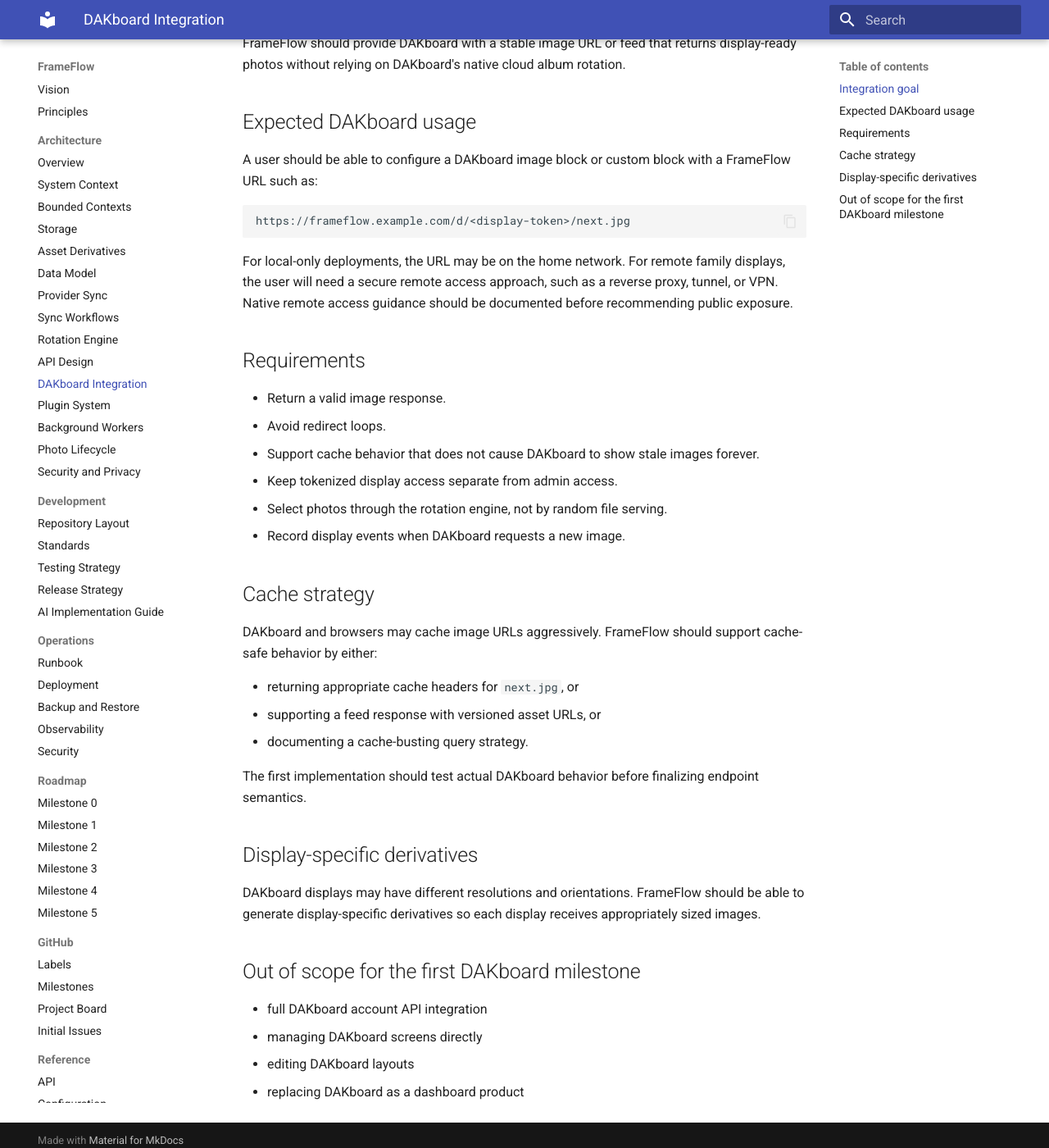
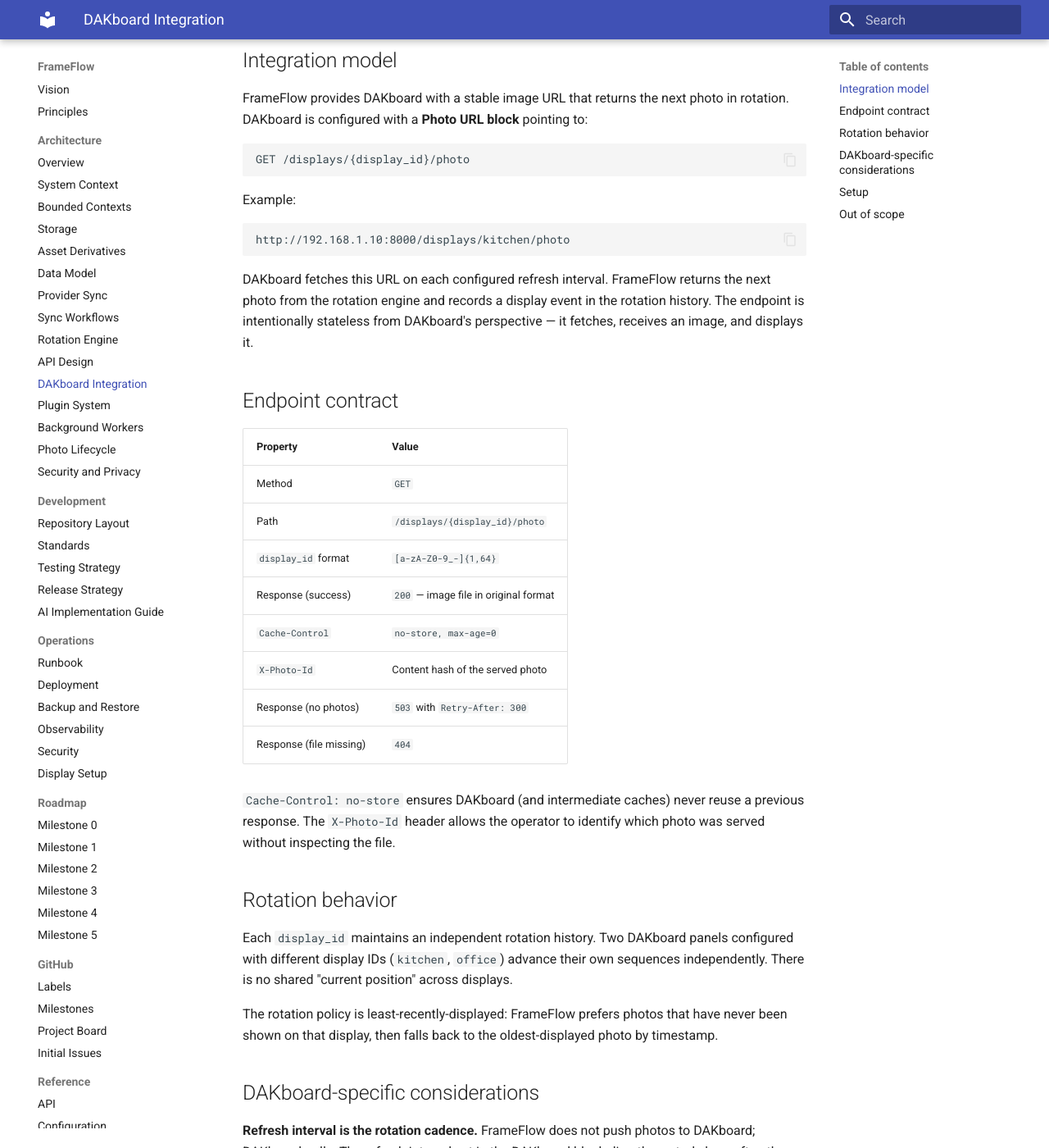
Before and after one commit to nbeck/frameflow, an MkDocs documentation site: the page built from docs/architecture/dakboard-integration.md, in a window 1280 px wide and 1400 px high, scrolled down 256 px. Shown: the whole window at 82% size. Built offline with MkDocs 1.6.1 and Material for MkDocs 9.7.7, drawn with Linux system fonts in a browser that asks for light colours; some of the changed text lies outside the part shown.

Commit message:
docs: add display client setup guide and update DAKboard architecture doc (#95)
* docs: add display client setup guide and update DAKboard architecture doc

Co-Authored-By: Claude Sonnet 4.6 <noreply@anthropic.com>

* fix: add display-setup to nav and remove unresolvable ADR link

Co-Authored-By: Claude Sonnet 4.6 <noreply@anthropic.com>

---------

Co-authored-by: Nate Beck <>
Co-authored-by: Claude Sonnet 4.6 <noreply@anthropic.com>

````diff
--- a/docs/architecture/dakboard-integration.md
+++ b/docs/architecture/dakboard-integration.md
@@ -2,46 +2,60 @@
 
 DAKboard is the first supported display client for FrameFlow.
 
-## Integration goal
+See ADR-0010 (`adr/0010-display-client-architecture.md`) for the architectural decisions that govern this integration.
 
-FrameFlow should provide DAKboard with a stable image URL or feed that returns display-ready photos without relying on DAKboard's native cloud album rotation.
+## Integration model
 
-## Expected DAKboard usage
+FrameFlow provides DAKboard with a stable image URL that returns the next photo in rotation. DAKboard is configured with a **Photo URL block** pointing to:
 
-A user should be able to configure a DAKboard image block or custom block with a FrameFlow URL such as:
-
-```text
-https://frameflow.example.com/d/<display-token>/next.jpg
+```
+GET /displays/{display_id}/photo
 ```
 
-For local-only deployments, the URL may be on the home network. For remote family displays, the user will need a secure remote access approach, such as a reverse proxy, tunnel, or VPN. Native remote access guidance should be documented before recommending public exposure.
+Example:
 
-## Requirements
+```
+http://192.168.1.10:8000/displays/kitchen/photo
+```
 
-- Return a valid image response.
-- Avoid redirect loops.
-- Support cache behavior that does not cause DAKboard to show stale images forever.
-- Keep tokenized display access separate from admin access.
-- Select photos through the rotation engine, not by random file serving.
-- Record display events when DAKboard requests a new image.
+DAKboard fetches this URL on each configured refresh interval. FrameFlow returns the next photo from the rotation engine and records a display event in the rotation history. The endpoint is intentionally stateless from DAKboard's perspective — it fetches, receives an image, and displays it.
 
-## Cache strategy
+## Endpoint contract
 
-DAKboard and browsers may cache image URLs aggressively. FrameFlow should support cache-safe behavior by either:
+| Property | Value |
+|---|---|
+| Method | `GET` |
+| Path | `/displays/{display_id}/photo` |
+| `display_id` format | `[a-zA-Z0-9_-]{1,64}` |
+| Response (success) | `200` — image file in original format |
+| `Cache-Control` | `no-store, max-age=0` |
+| `X-Photo-Id` | Content hash of the served photo |
+| Response (no photos) | `503` with `Retry-After: 300` |
+| Response (file missing) | `404` |
 
-- returning appropriate cache headers for `next.jpg`, or
-- supporting a feed response with versioned asset URLs, or
-- documenting a cache-busting query strategy.
+`Cache-Control: no-store` ensures DAKboard (and intermediate caches) never reuse a previous response. The `X-Photo-Id` header allows the operator to identify which photo was served without inspecting the file.
 
-The first implementation should test actual DAKboard behavior before finalizing endpoint semantics.
+## Rotation behavior
 
-## Display-specific derivatives
+Each `display_id` maintains an independent rotation history. Two DAKboard panels configured with different display IDs (`kitchen`, `office`) advance their own sequences independently. There is no shared "current position" across displays.
 
-DAKboard displays may have different resolutions and orientations. FrameFlow should be able to generate display-specific derivatives so each display receives appropriately sized images.
+The rotation policy is least-recently-displayed: FrameFlow prefers photos that have never been shown on that display, then falls back to the oldest-displayed photo by timestamp.
 
-## Out of scope for the first DAKboard milestone
+## DAKboard-specific considerations
 
-- full DAKboard account API integration
-- managing DAKboard screens directly
-- editing DAKboard layouts
-- replacing DAKboard as a dashboard product
+**Refresh interval is the rotation cadence.** FrameFlow does not push photos to DAKboard; DAKboard polls. The refresh interval set in the DAKboard block directly controls how often the photo changes. See [Display Client Setup](../operations/display-setup.md) for recommended values.
+
+**No DAKboard account API integration.** FrameFlow does not interact with the DAKboard platform API. It only serves photos over HTTP.
+
+## Setup
+
+For step-by-step configuration instructions, see [Display Client Setup](../operations/display-setup.md).
+
+## Out of scope
+
+The following items are not implemented and remain deferred:
+
+- Full DAKboard account API integration (managing screens or layouts programmatically)
+- Display-specific image derivatives (resolution or orientation per display)
+- Server-side push or WebSocket delivery
+- Native remote access (use a reverse proxy; see [Security Operations](../operations/security.md))
--- /dev/null
+++ b/docs/operations/display-setup.md
@@ -0,0 +1,197 @@
+# Display Client Setup
+
+This guide covers configuring a display client (DAKboard or any HTTP-capable display) to receive photos from FrameFlow.
+
+## Prerequisites
+
+Before configuring a display client:
+
+- FrameFlow is running and reachable from the display client's network
+- At least one photo has been synchronized (`POST /sync` or background sync enabled)
+- LAN binding is configured if the display client is on a different machine (see [Security Operations](security.md))
+
+Verify FrameFlow is reachable from the display client's network:
+
+```bash
+curl http://<server-ip>:8000/health
+# {"status":"ok"}
+```
+
+## Choosing a display ID
+
+The `display_id` identifies a specific display client. FrameFlow uses it to maintain a separate rotation history per display, so each screen shows photos in its own sequence.
+
+### Friendly names
+
+Friendly names are readable and easy to reference in logs:
+
+```
+kitchen
+office
+bedroom
+living-room
+hallway-frame
+```
+
+Rules: letters, digits, hyphens, and underscores only; 1–64 characters. No spaces.
+
+### UUID display IDs
+
+UUIDs provide practical obscurity — useful when FrameFlow is accessible from outside your immediate LAN:
+
+```bash
+python3 -c "import uuid; print(uuid.uuid4())"
+# e.g. f47ac10b-58cc-4372-a567-0e02b2c3d479
+```
+
+See [Security Operations](security.md) for the full guidance on when this matters.
+
+### Recommendation
+
+Use friendly names for home LAN deployments. Use UUIDs if FrameFlow is exposed beyond the local network.
+
+## Validate the endpoint
+
+Before configuring your display client, confirm the endpoint responds correctly:
+
+```bash
+curl -I http://<server-ip>:8000/displays/kitchen/photo
+```
+
+Expected response:
+
+```
+HTTP/1.1 200 OK
+content-type: image/jpeg
+cache-control: no-store, max-age=0
+x-photo-id: <content-hash>
+```
+
+Save the photo to disk to confirm it is the correct image:
+
+```bash
+curl -o /tmp/test.jpg http://<server-ip>:8000/displays/kitchen/photo
+open /tmp/test.jpg
+```
+
+Call the endpoint a second time. The `x-photo-id` header should change if there are multiple photos — the rotation is working.
+
+## Configure DAKboard
+
+### Photo URL block
+
+In DAKboard, add a **Photo** or **Image** block and configure the URL to:
+
+```
+http://<server-ip>:8000/displays/<display_id>/photo
+```
+
+Examples:
+
+```
+http://192.168.1.10:8000/displays/kitchen/photo
+http://192.168.1.10:8000/displays/office/photo
+```
+
+DAKboard fetches the URL on each refresh cycle and displays the returned image.
+
+### Refresh interval
+
+The refresh interval controls how often DAKboard re-fetches the URL. This directly controls how often the photo changes.
+
+FrameFlow serves a new photo on every request — there is no server-side timer. **The refresh interval is your rotation cadence.**
+
+Recommended values:
+
+| Use case | Interval |
+|---|---|
+| Active display (office, kitchen) | 5–15 minutes |
+| Background frame (hallway, bedroom) | 30–60 minutes |
+| Slow slideshow feel | 2–4 hours |
+
+FrameFlow returns `Cache-Control: no-store, max-age=0` on this endpoint, so DAKboard will always fetch a fresh image regardless of browser-level caching.
+
+## Multi-display setup
+
+Each display uses its own `display_id`. FrameFlow maintains an independent rotation history per display, so a photo shown on the kitchen display does not affect when the office display shows the same photo.
+
+Example configuration for a three-display home:
+
+| Display | display_id | URL |
+|---|---|---|
+| Kitchen | `kitchen` | `http://192.168.1.10:8000/displays/kitchen/photo` |
+| Office | `office` | `http://192.168.1.10:8000/displays/office/photo` |
+| Bedroom | `bedroom` | `http://192.168.1.10:8000/displays/bedroom/photo` |
+
+All three can be configured simultaneously. Each will cycle through the full photo library independently.
+
+## Troubleshooting
+
+### 503 — No photos available
+
+```json
+{"detail": "No photos available."}
+```
+
+The photo library is empty or sync has not run. Trigger a sync:
+
+```bash
+curl -X POST http://<server-ip>:8000/sync
+```
+
+Then check the photo count:
+
+```bash
+curl http://<server-ip>:8000/status
+# {"status":"ok","photo_count":42,...}
+```
+
+### 404 — Photo file not found
+
+```json
+{"detail": "Photo file not found."}
+```
+
+A photo is recorded in the database but the file is missing on disk. This can happen if files were moved or deleted without running a sync. Run `POST /sync` to reconcile the database with the current library.
+
+### 422 — Invalid display_id
+
+```json
+{"detail":[{"msg":"...","type":"string_pattern_mismatch",...}]}
+```
+
+The `display_id` contains characters that are not allowed (e.g. a space, slash, or special character). Only letters, digits, hyphens, and underscores are permitted. Check the URL in your display client configuration.
+
+### Cannot reach the server
+
+Symptoms: DAKboard shows a broken image or the curl command times out.
+
+1. Confirm FrameFlow is running: `curl http://127.0.0.1:8000/health` from the server itself.
+2. Check `FRAMEFLOW_HOST`. If it is set to `127.0.0.1`, the server is not listening on the LAN interface. Change it to `0.0.0.0` and restart. See [Security Operations](security.md).
+3. Confirm the server IP address. Use `ip addr` (Linux) or `ipconfig` (macOS/Windows) to find the LAN IP.
+4. Check firewall rules on the server for port 8000.
+
+### Photos not changing
+
+The display shows the same photo on every refresh.
+
+1. Confirm there is more than one photo: `curl http://<server-ip>:8000/status` → `photo_count` should be > 1.
+2. Confirm the cache header on the display endpoint: `curl -I http://<server-ip>:8000/displays/<id>/photo` → should show `cache-control: no-store, max-age=0`.
+3. Check the DAKboard refresh interval — if it is set very long (e.g. 24 hours), photos will appear static.
+4. Confirm the `display_id` in the URL matches what you expect. Two displays using the same `display_id` share a rotation history and advance it together.
+
+### display_id typos
+
+If you misconfigure a `display_id` (e.g. `kitcen` instead of `kitchen`), FrameFlow will start a new independent rotation history under that ID. The endpoint will still return photos — there is no error. Check the `display_id` in your URL if rotation seems out of sync with another display.
+
+## Manual validation checklist
+
+The following steps require physical hardware and cannot be verified programmatically.
+
+- [ ] DAKboard Photo block configured with `http://<server-ip>:8000/displays/<display_id>/photo`
+- [ ] DAKboard loads and displays an image from FrameFlow (not a broken image placeholder)
+- [ ] Image changes after the configured refresh interval elapses
+- [ ] After N refresh cycles, photos rotate through the library without repetition before cycling back
+- [ ] Multiple DAKboard panels configured with different `display_id` values show independent rotation sequences
+- [ ] After stopping and restarting FrameFlow, rotation continues from where it left off (history is persisted in the database)
+- [ ] If FrameFlow is unreachable, DAKboard shows its fallback behavior (broken image or last cached image — not a FrameFlow concern)
--- a/mkdocs.yml
+++ b/mkdocs.yml
@@ -40,6 +40,7 @@ nav:
       - Backup and Restore: operations/backup-restore.md
       - Observability: operations/observability.md
       - Security: operations/security.md
+      - Display Setup: operations/display-setup.md
   - Roadmap:
       - Milestone 0: roadmap/milestone-0-repository-foundation.md
       - Milestone 1: roadmap/milestone-1-core-domain-storage.md
````
